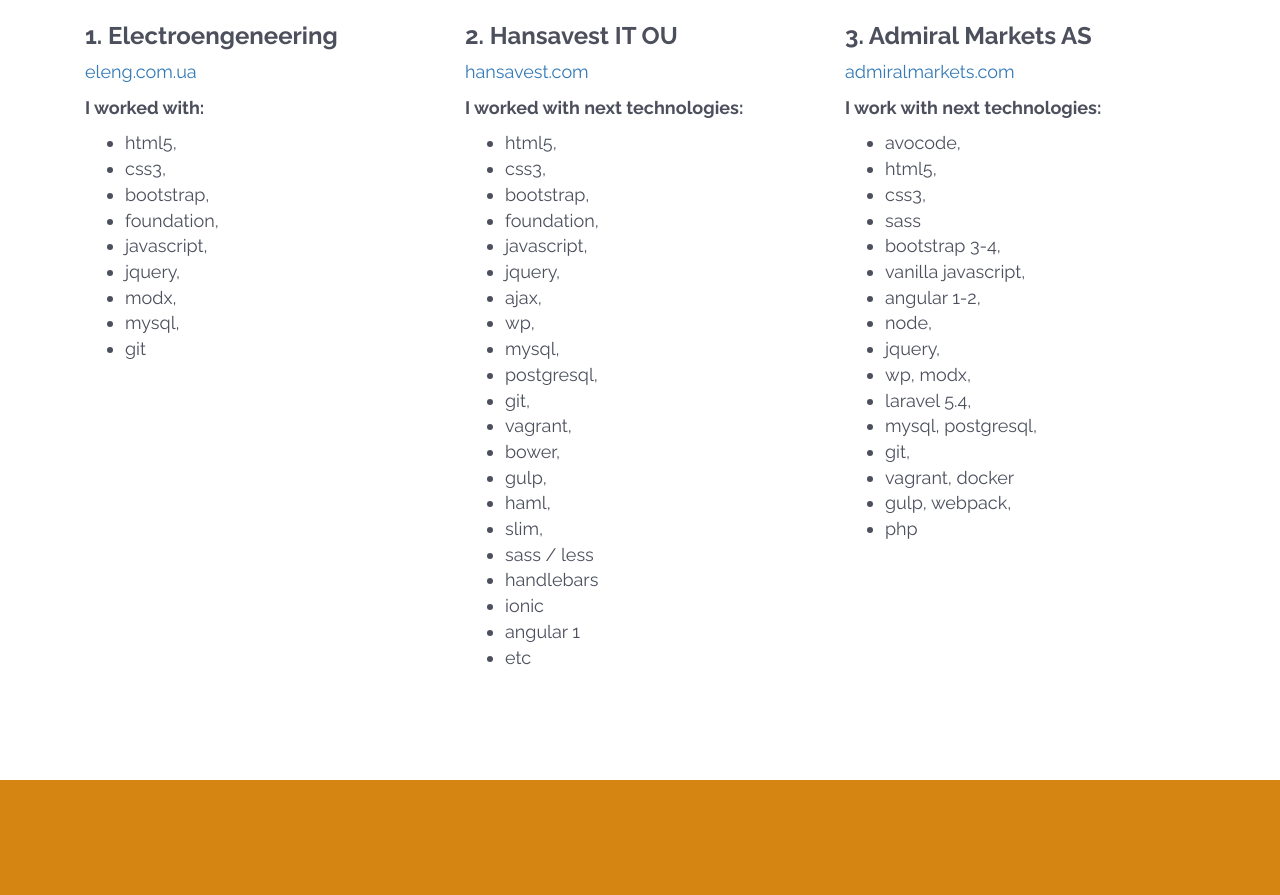
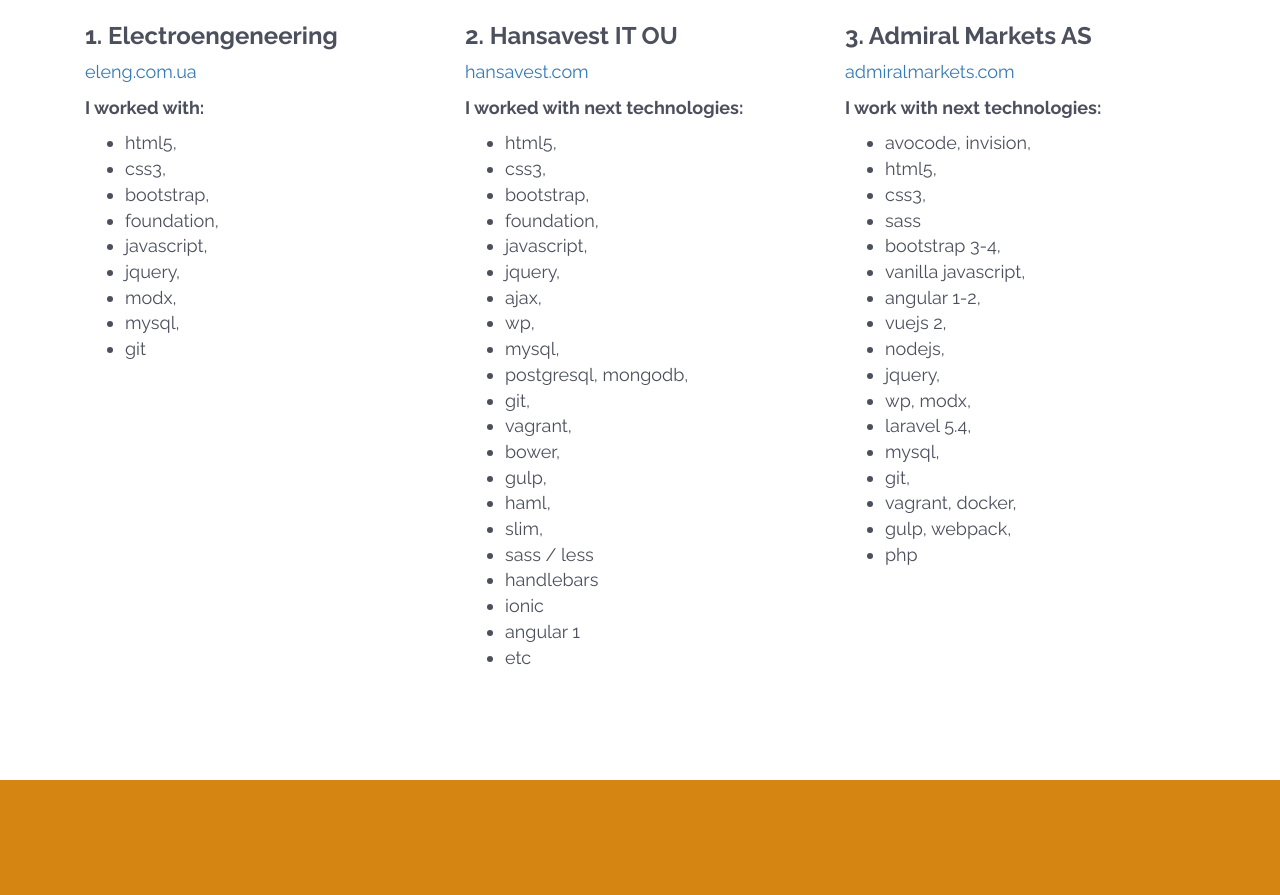
Before and after one commit to GSemikozov/GSemikozov.github.io, a website: page index.html in a window 1280 px wide. Shown: the part 2392-3287 px from the top of the page. Drawn offline with nearby package versions, Linux system fonts and the light colour scheme; some packages are replaced by stand-ins of ours.

Commit message:
fix text

```diff
--- a/index.html
+++ b/index.html
@@ -216,7 +216,7 @@
                                     <li>ajax,</li>
                                     <li>wp,</li>
                                     <li>mysql,</li>
-                                    <li>postgresql, </li>
+                                    <li>postgresql, mongodb,</li>
                                     <li>git, </li>
                                     <li>vagrant,</li>
                                     <li>bower, </li>
@@ -239,21 +239,22 @@
                             <p>
                                 <b>I work with next technologies:</b>
                             <ul>
-                                <li>avocode,</li>
+                                <li>avocode, invision,</li>
                                 <li>html5,</li>
                                 <li>css3,</li>
                                 <li>sass</li>
                                 <li>bootstrap 3-4,</li>
                                 <li>vanilla javascript,</li>
                                 <li>angular 1-2,</li>
-                                <li>node,</li>
+                                <li>vuejs 2,</li>
+                                <li>nodejs,</li>
                                 <li>jquery,</li>
                                 <li>wp, modx,</li>
                                 <li>laravel 5.4,</li>
-                                <li>mysql, postgresql,</li>
-                                <li>git, </li>
-                                <li>vagrant, docker</li>
-                                <li>gulp, webpack, </li>
+                                <li>mysql,</li>
+                                <li>git,</li>
+                                <li>vagrant, docker,</li>
+                                <li>gulp, webpack,</li>
                                 <li>php</li>
                             </ul>
                             </p>
```
